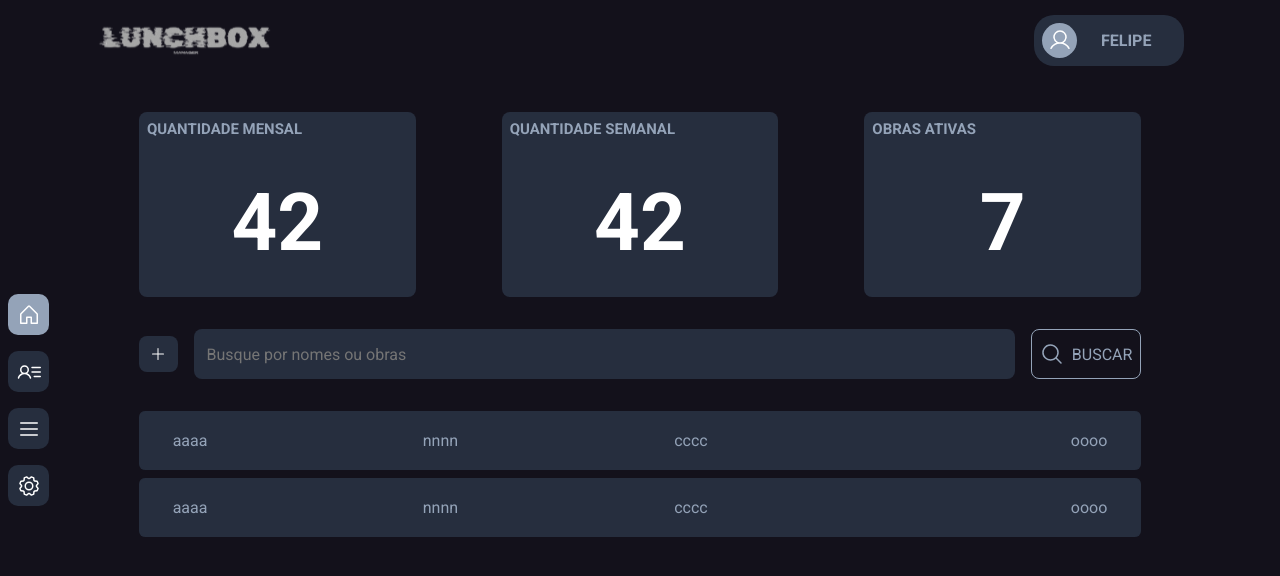
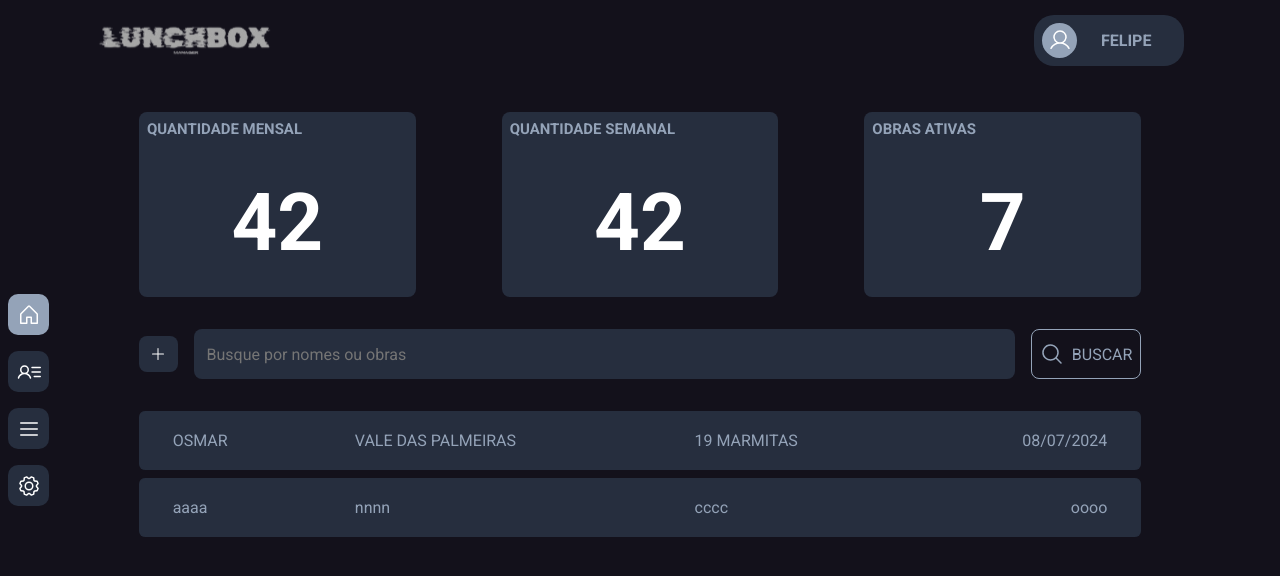
Before and after one commit to FelpFS1/lunchboxProject, a React (Vite) app: page / in a window 1280 px wide. Shown: the top 576 px of the page. Built offline with nearby package versions, Linux system fonts and the light colour scheme.

Commit message:
feat: install dialog from radix

```diff
--- a/package.json
+++ b/package.json
@@ -11,6 +11,7 @@
   },
   "dependencies": {
     "@phosphor-icons/react": "^2.1.7",
+    "@radix-ui/react-dialog": "^1.1.1",
     "react": "^18.3.1",
     "react-dom": "^18.3.1",
     "react-router-dom": "^6.24.1",
--- a/src/components/DataTable/index.tsx
+++ b/src/components/DataTable/index.tsx
@@ -5,10 +5,10 @@ export default function DataTable() {
     <TableContainer>
       <tbody>
         <tr>
-          <td>aaaa</td>
-          <td>nnnn</td>
-          <td>cccc</td>
-          <td>oooo</td>
+          <td>OSMAR</td>
+          <td>VALE DAS PALMEIRAS</td>
+          <td>19 MARMITAS</td>
+          <td>08/07/2024</td>
         </tr>
         <tr>
           <td>aaaa</td>
--- a/src/components/NavigationMenu/index.tsx
+++ b/src/components/NavigationMenu/index.tsx
@@ -9,6 +9,7 @@ export default function NavigationMenu() {
       <Link to="/">
         <Styles.Button $variant={pathname === "/" ? "true" : "false"}>
           <House size={24} />
+          <span>HOME</span>
         </Styles.Button>
       </Link>
       <Link to="/clients">
--- a/src/components/NavigationMenu/styles.ts
+++ b/src/components/NavigationMenu/styles.ts
@@ -36,4 +36,7 @@ export const Button = styled.button<ButtonProps>`
     background-color: ${(props) =>
       props.$variant == "true" ? null : props.theme["gray-500"]};
   }
+  span {
+    display: none;
+  }
 `;
```
Also changed, not shown: 1 other file (tests, documents, lock files or other folders).
